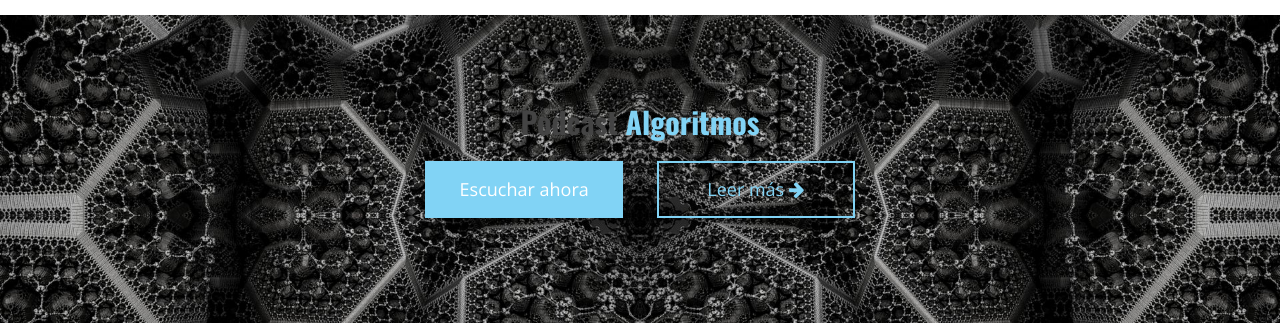
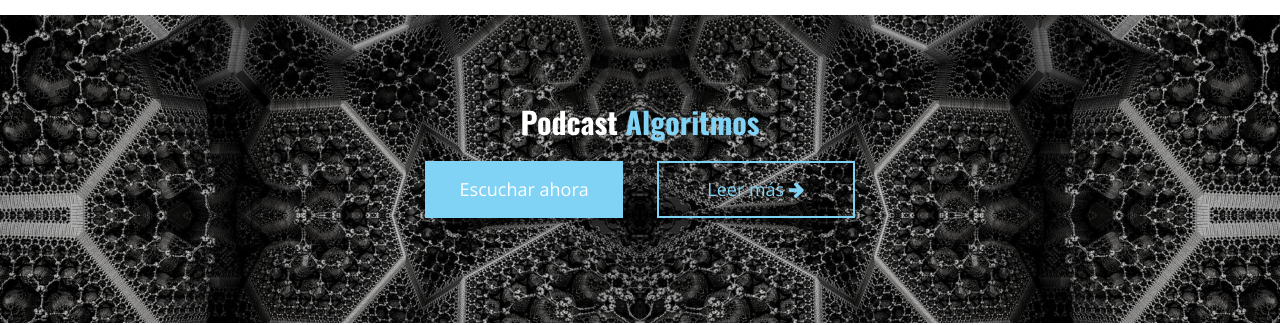
Before and after one commit to MarianoOG/marianoog.github.io, a Jekyll site: the page built from index.html, in a window 1280 px wide. Shown: the part 1254-1579 px from the top of the page. Built offline with Jekyll 4.4.1, drawn with Linux system fonts in a browser that asks for light colours.

Commit message:
white text

```diff
--- a/index.html
+++ b/index.html
@@ -68,7 +68,7 @@ canonical: https://marianoog.github.io
         <div class="header-caption">
           <div class="row">
             <div class="col-md-12 header-content">
-              <h2 class="animated fadeInDown">Podcast <span class="text-primary">Algoritmos</span></h2>
+              <h2 class="animated fadeInDown"><span class="text-white">Podcast</span> <span class="text-primary">Algoritmos</span></h2>
               <a href="https://ona309.com/Podcast" class="btn btn-lg btn-default-filled animated fadeInUp">Escuchar ahora</a>
               <a href="https://ona309.com/Algoritmos" class="btn btn-lg btn-common animated fadeInUp">Leer más <i class="fa fa-arrow-right" aria-hidden="true"></i></a>
             </div>
```
